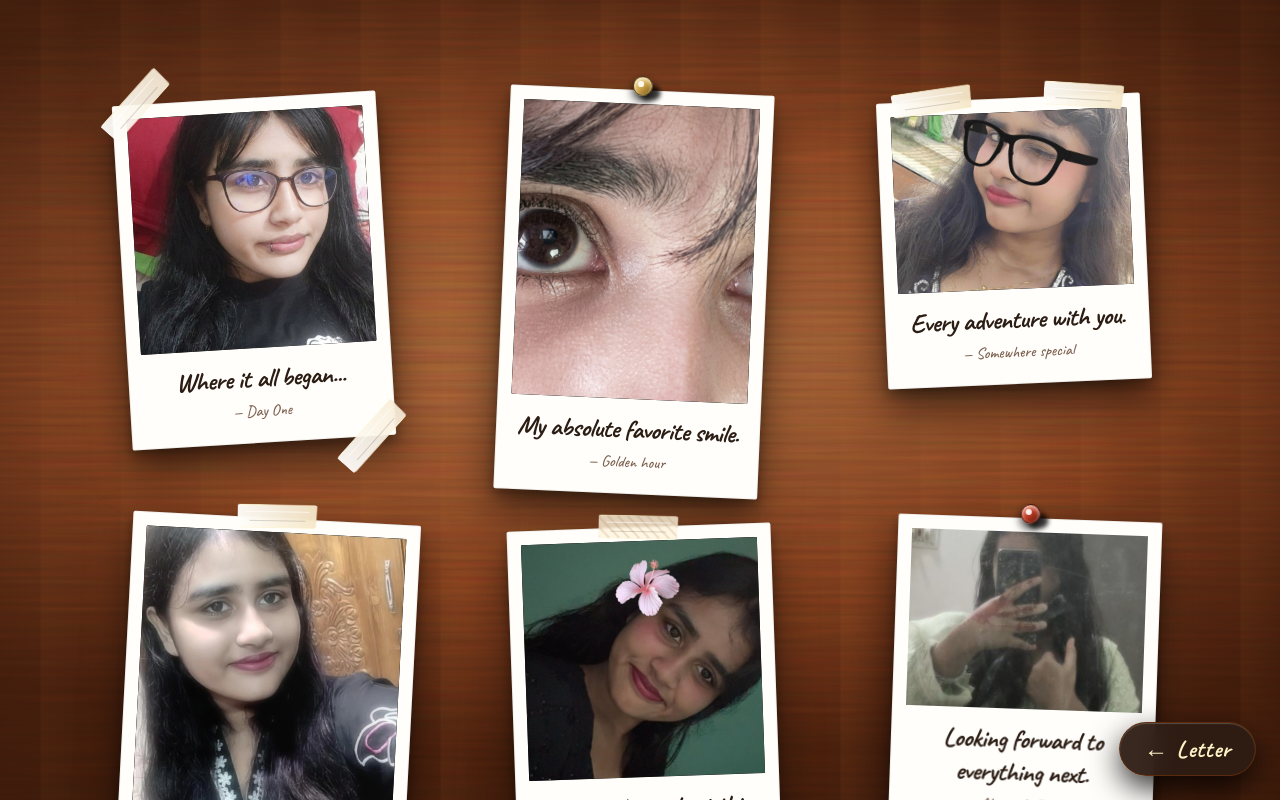
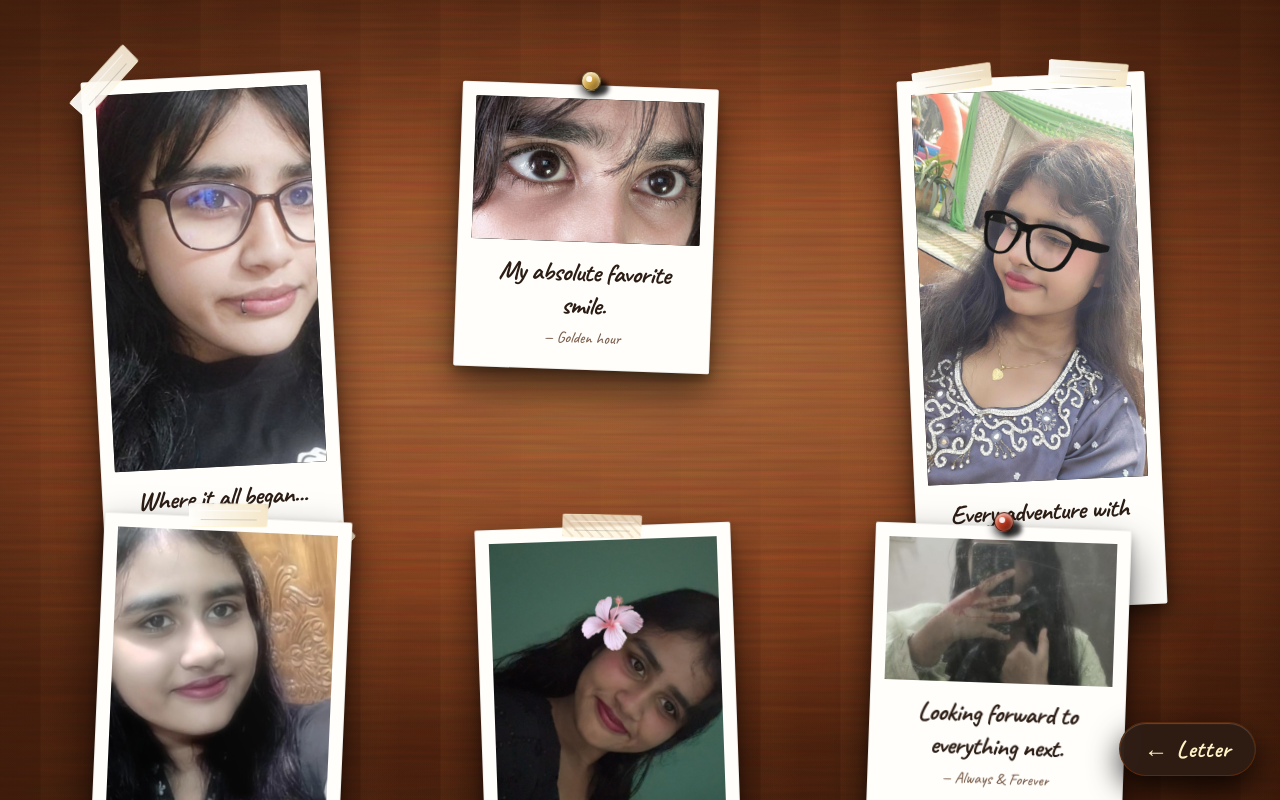
Before and after one commit to dummy3ye/orpabirthday, a Next.js app: page /photos-1 in a window 1280 px wide. Shown: the top 800 px of the page. Built offline with nearby package versions, Linux system fonts and the light colour scheme.

Commit message:
style: custom tailor dimensions and positions based on real photo ratios

```diff
--- a/app/photos-1/page.tsx
+++ b/app/photos-1/page.tsx
@@ -15,82 +15,82 @@ type Memory = {
   date?: string;
   desktopClass: string;
   mobileRotation: string;
-  aspect: string;
   attachment: AttachmentStyle;
   tilt: number;
+  aspectClass: string;
 };
 
-// Perfectly spaced 2x3 grid across the board so cards NEVER overlap each other
+// Precisely spaced and sized to match each photo's true orientation
 const MEMORIES: Memory[] = [
   {
     id: 1,
-    image: "/photos/photo-1.png",
+    image: "/photos/photo-1.png", // 304x540 (Portrait)
     caption: "Where it all began...",
     note: "that nervous first smile that changed everything for me.",
     date: "Day One",
-    desktopClass: "md:top-[6%] md:left-[5%]",
-    mobileRotation: "-rotate-[2deg]",
-    aspect: "aspect-square",
+    desktopClass: "md:top-[3%] md:left-[5%] md:w-[15rem]",
+    mobileRotation: "-rotate-[2.5deg]",
+    aspectClass: "aspect-[9/16]",
     attachment: "corner-tape",
-    tilt: -3.5,
+    tilt: -3,
   },
   {
     id: 2,
-    image: "/photos/photo-2.png",
+    image: "/photos/photo-2.png", // 1366x768 (Landscape)
     caption: "My absolute favorite smile.",
     note: "the kind of smile that makes the whole world melt away.",
     date: "Golden hour",
-    desktopClass: "md:top-[5%] md:left-[38%]",
-    mobileRotation: "rotate-[2.5deg]",
-    aspect: "aspect-[4/5]",
+    desktopClass: "md:top-[4%] md:left-[35%] md:w-[19.5rem]",
+    mobileRotation: "rotate-[2deg]",
+    aspectClass: "aspect-[16/10]",
     attachment: "brass-pin",
-    tilt: 2.5,
+    tilt: 2,
   },
   {
     id: 3,
-    image: "/photos/photo-3.jpg",
+    image: "/photos/photo-3.jpg", // 2048x3641 (Portrait)
     caption: "Every adventure with you.",
     note: "getting lost anywhere is fine as long as you're holding my hand.",
     date: "Somewhere special",
-    desktopClass: "md:top-[6%] md:left-[71%]",
+    desktopClass: "md:top-[3%] md:left-[72%] md:w-[15.5rem]",
     mobileRotation: "-rotate-[2deg]",
-    aspect: "aspect-[4/3]",
+    aspectClass: "aspect-[9/16]",
     attachment: "dual-tape",
     tilt: -2.5,
   },
   {
     id: 4,
-    image: "/photos/photo-4.jpg",
+    image: "/photos/photo-4.jpg", // 1080x1920 (Portrait)
     caption: "The quietest days with you.",
     note: "just existing together is so so much more than enough.",
     date: "Sunday lazy air",
-    desktopClass: "md:top-[56%] md:left-[5%] md:max-w-[18rem]",
+    desktopClass: "md:top-[51%] md:left-[5%] md:w-[15.5rem]",
     mobileRotation: "rotate-[2.5deg]",
-    aspect: "aspect-[4/5]",
+    aspectClass: "aspect-[9/16]",
     attachment: "top-tape",
-    tilt: 3,
+    tilt: 2.5,
   },
   {
     id: 5,
-    image: "/photos/photo-5.jpg",
+    image: "/photos/photo-5.jpg", // 601x805 (Classic Portrait 3:4)
     caption: "Still laughing about this day.",
     note: "my stomach hurt from laughing so much with you ari.",
     date: "A goofy memory",
-    desktopClass: "md:top-[57%] md:left-[39%]",
+    desktopClass: "md:top-[52%] md:left-[37%] md:w-[17rem]",
     mobileRotation: "-rotate-[2deg]",
-    aspect: "aspect-square",
+    aspectClass: "aspect-[3/4]",
     attachment: "washi-tape",
     tilt: -2,
   },
   {
     id: 6,
-    image: "/photos/photo-6.jpg",
+    image: "/photos/photo-6.jpg", // 1268x768 (Landscape)
     caption: "Looking forward to everything next.",
     note: "every tomorrow, every soft hope, always with you.",
     date: "Always & Forever",
-    desktopClass: "md:top-[56%] md:left-[72%]",
+    desktopClass: "md:top-[52%] md:left-[69%] md:w-[19.5rem]",
     mobileRotation: "rotate-[2deg]",
-    aspect: "aspect-[4/3]",
+    aspectClass: "aspect-[16/10]",
     attachment: "wood-pin",
     tilt: 2,
   },
@@ -103,10 +103,6 @@ const MEMORIES: Memory[] = [
 function SolidWoodSlabBackground() {
   return (
     <div className="pointer-events-none fixed inset-0 -z-10" aria-hidden="true">
-      {/*
-        Single continuous piece of rich warm amber/chestnut hardwood
-        (NO horizontal cuts, NO broken planks, NO slats)
-      */}
       <div
         className="h-full w-full"
         style={{
@@ -142,7 +138,6 @@ function SolidWoodSlabBackground() {
           `,
         }}
       >
-        {/* Subtle authentic wood grain fiber overlay */}
         <svg className="h-full w-full opacity-40 mix-blend-overlay">
           <filter id="solid-wood-fibers">
             <feTurbulence type="fractalNoise" baseFrequency="0.008 0.18" numOctaves="3" result="grain" />
@@ -152,7 +147,6 @@ function SolidWoodSlabBackground() {
         </svg>
       </div>
 
-      {/* Gentle vignette glow keeping edges smooth without breaking the wood */}
       <div className="absolute inset-0 bg-[radial-gradient(ellipse_at_center,transparent_45%,rgba(35,14,5,0.45)_100%)] pointer-events-none" />
     </div>
   );
@@ -257,19 +251,6 @@ function PolaroidCard({
   isModal?: boolean;
 }) {
   const [imageError, setImageError] = useState(false);
-  const [aspectRatio, setAspectRatio] = useState<number | null>(null);
-
-  // Automatically detect the natural aspect ratio of the image:
-  // - If height > width: portrait (~3/4 or 4/5)
-  // - If width > height: landscape (~4/3 or 3/2)
-  // - Defaults smoothly to square or memory.aspect while loading
-  const dynamicAspectClass = aspectRatio
-    ? aspectRatio < 0.85
-      ? "aspect-[4/5]"
-      : aspectRatio > 1.15
-      ? "aspect-[4/3]"
-      : "aspect-square"
-    : memory.aspect;
 
   return (
     <motion.button
@@ -291,8 +272,8 @@ function PolaroidCard({
       whileTap={isModal ? undefined : { scale: 0.98 }}
       className={`group relative block text-left outline-none focus:outline-none focus-visible:outline-none focus-visible:ring-0 ${
         isModal
-          ? "w-full max-w-[min(90vw,27rem)] cursor-default"
-          : `w-full max-w-[15rem] sm:max-w-[16.5rem] cursor-zoom-in ${memory.mobileRotation} md:rotate-0 md:absolute ${memory.desktopClass}`
+          ? "w-full max-w-[min(90vw,28rem)] cursor-default"
+          : `w-full max-w-[16rem] cursor-zoom-in ${memory.mobileRotation} md:rotate-0 md:absolute ${memory.desktopClass}`
       }`}
       aria-label={`View photo: ${memory.caption}`}
     >
@@ -300,20 +281,15 @@ function PolaroidCard({
 
       {/* Realistic White Polaroid Body */}
       <div className="relative rounded-[2px] bg-[#fffefb] p-3 pb-5 shadow-[0_6px_12px_rgba(0,0,0,0.3),0_20px_40px_rgba(0,0,0,0.55),inset_0_0_0_1px_rgba(0,0,0,0.06)] transition-all duration-300 group-hover:shadow-[0_12px_24px_rgba(0,0,0,0.35),0_32px_65px_rgba(0,0,0,0.8)] sm:p-3.5 sm:pb-5">
-        <div className={`relative block overflow-hidden rounded-[1px] bg-[#1a1410] shadow-[inset_0_2px_4px_rgba(0,0,0,0.55)] transition-all duration-500 ${dynamicAspectClass}`}>
+        <div className={`relative block overflow-hidden rounded-[1px] bg-[#1a1410] shadow-[inset_0_2px_4px_rgba(0,0,0,0.55)] transition-all duration-300 ${memory.aspectClass}`}>
           {!imageError ? (
             <Image
               src={memory.image}
               alt=""
               fill
-              sizes="(max-width: 640px) 45vw, (max-width: 1024px) 240px, 280px"
+              sizes="(max-width: 640px) 45vw, (max-width: 1024px) 260px, 320px"
               className="object-cover transition duration-700 group-hover:scale-105"
               onError={() => setImageError(true)}
-              onLoadingComplete={(img) => {
-                if (img.naturalWidth && img.naturalHeight) {
-                  setAspectRatio(img.naturalWidth / img.naturalHeight);
-                }
-              }}
             />
           ) : (
             <div className="flex h-full w-full flex-col items-center justify-center bg-gradient-to-br from-[#38261e] via-[#241712] to-[#120a06] p-4 text-center">
@@ -390,10 +366,10 @@ export default function PhotosOnePage() {
       <SolidWoodSlabBackground />
 
       {/* Scattered Photo Board Container with NO overlapping pictures */}
-      <div className="relative mx-auto w-full max-w-6xl">
+      <div className="relative mx-auto w-full max-w-7xl">
         {/* Desktop View (md+): Balanced, non-overlapping natural layout */}
         <section
-          className="relative hidden h-[840px] min-h-[760px] w-full md:block"
+          className="relative hidden h-[920px] min-h-[850px] w-full md:block"
           aria-label="Wooden photo memory board"
         >
           {MEMORIES.map((memory, index) => (
```
